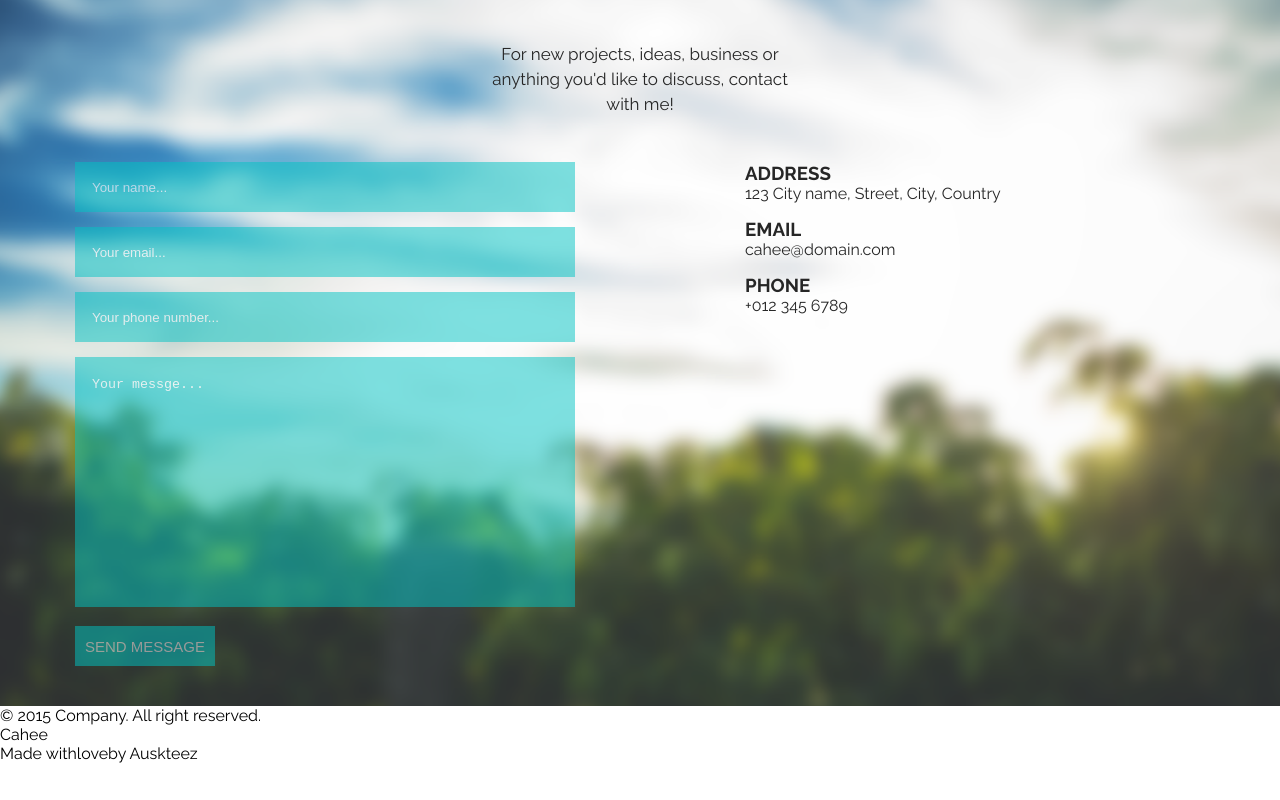
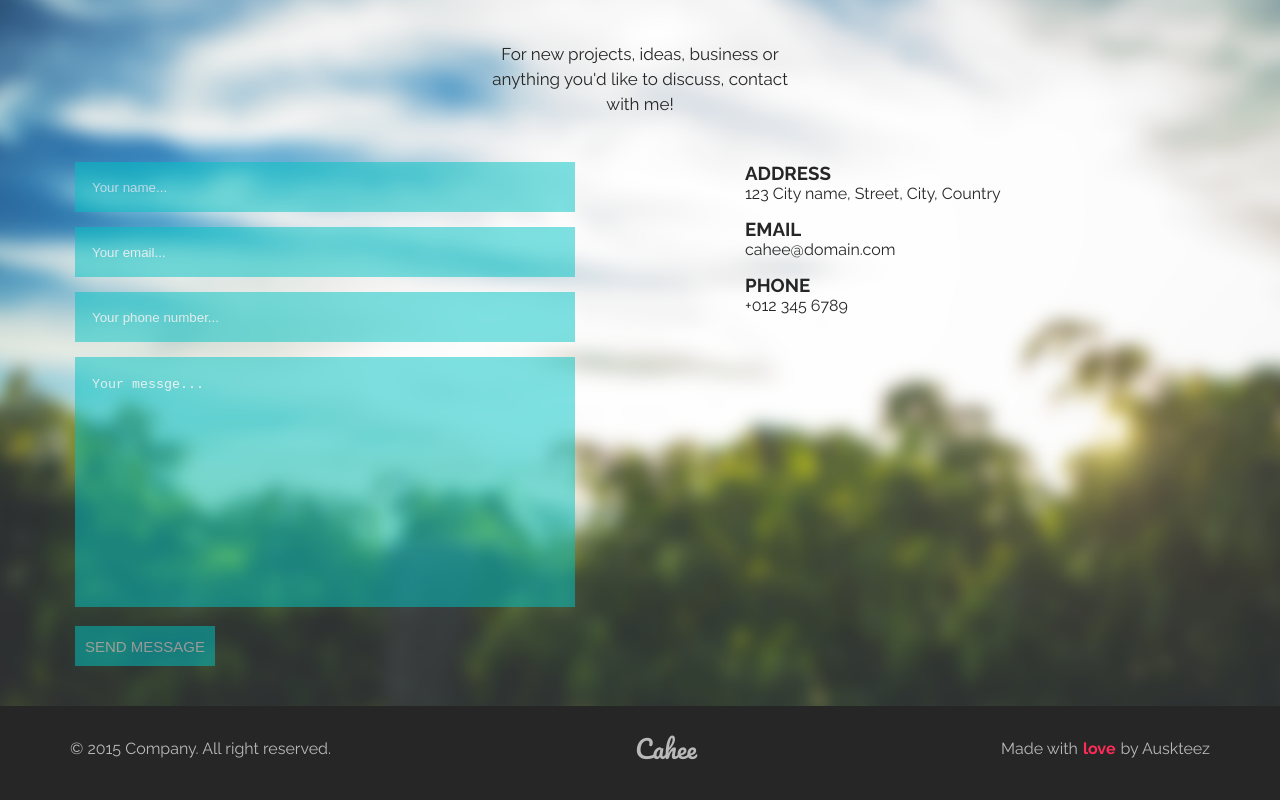
Before and after one commit to PaxRimi/Cahee, a React (Create React App) app: page / in a window 1280 px wide. Shown: the part 4666-5466 px from the top of the page. Before the commit the page ends 5429 px from the top, so only its background shows below. Built offline with nearby package versions, Linux system fonts and the light colour scheme.

Commit message:
Add style for the footer section

```diff
--- a/src/App.css
+++ b/src/App.css
@@ -529,6 +529,40 @@ input[type=number]::-webkit-outer-spin-button {
     margin-bottom: 15px;
 }
 
+footer{
+    width: 100%;
+    background-color: #262626;;
+    padding: 20px 0;
+    color: #b9b9b9;
+}
+
+footer .container{
+    width: 100%;
+    max-width: 1170px;
+    height: 100%;
+    margin: 0 auto;
+    display: flex;
+    flex-direction: column;
+    align-items: center;
+}
+
+footer p{
+    font-size: 16px;
+    margin-bottom: 10px;
+    text-align: center;
+}
+
+footer .logo{
+    font-size: 25px;
+    font-family: 'Pacifico', cursive;
+}
+
+footer p span {
+    color: #ff2b58;
+    font-weight: bold;
+    margin: 0 5px;
+}
+
 @media (min-width: 700px) {
     nav{
         display: block;
@@ -687,6 +721,12 @@ input[type=number]::-webkit-outer-spin-button {
         display: flex;
         width: 100%;
         justify-content: space-between;
+    }
+
+    footer .container{
+        flex-direction: row;
+        justify-content: space-between;
+        padding: 0 15px;
     }
 }
 
```
